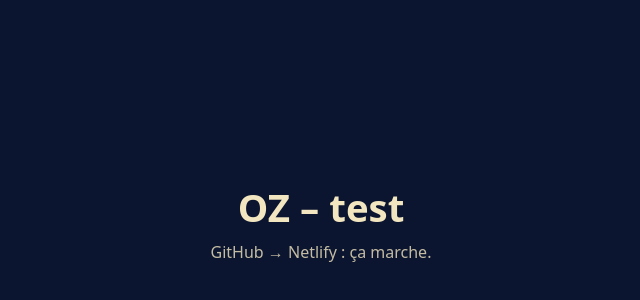
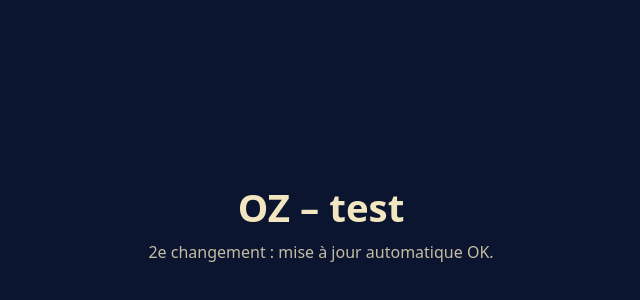
Before and after one commit to jonathanpolizzi-hub/oz-test, a plain HTML site: page index.html in a window 1280 px wide. Shown: the part 178-478 px from the top of the page, without its empty margins (319-959 px from the left). Drawn offline with Linux system fonts and the light colour scheme.

Commit message:
Test de mise à jour automatique
Co-Authored-By: Claude Sonnet 5.5 <noreply@anthropic.com>
Claude-Session: https://claude.ai/code/session_01F1frngqom1DEdfEEaaT7rf

```diff
--- a/index.html
+++ b/index.html
@@ -13,7 +13,7 @@
 <body>
   <main>
     <h1>OZ – test</h1>
-    <p>GitHub → Netlify : ça marche.</p>
+    <p>2e changement : mise à jour automatique OK.</p>
   </main>
 </body>
 </html>
```
